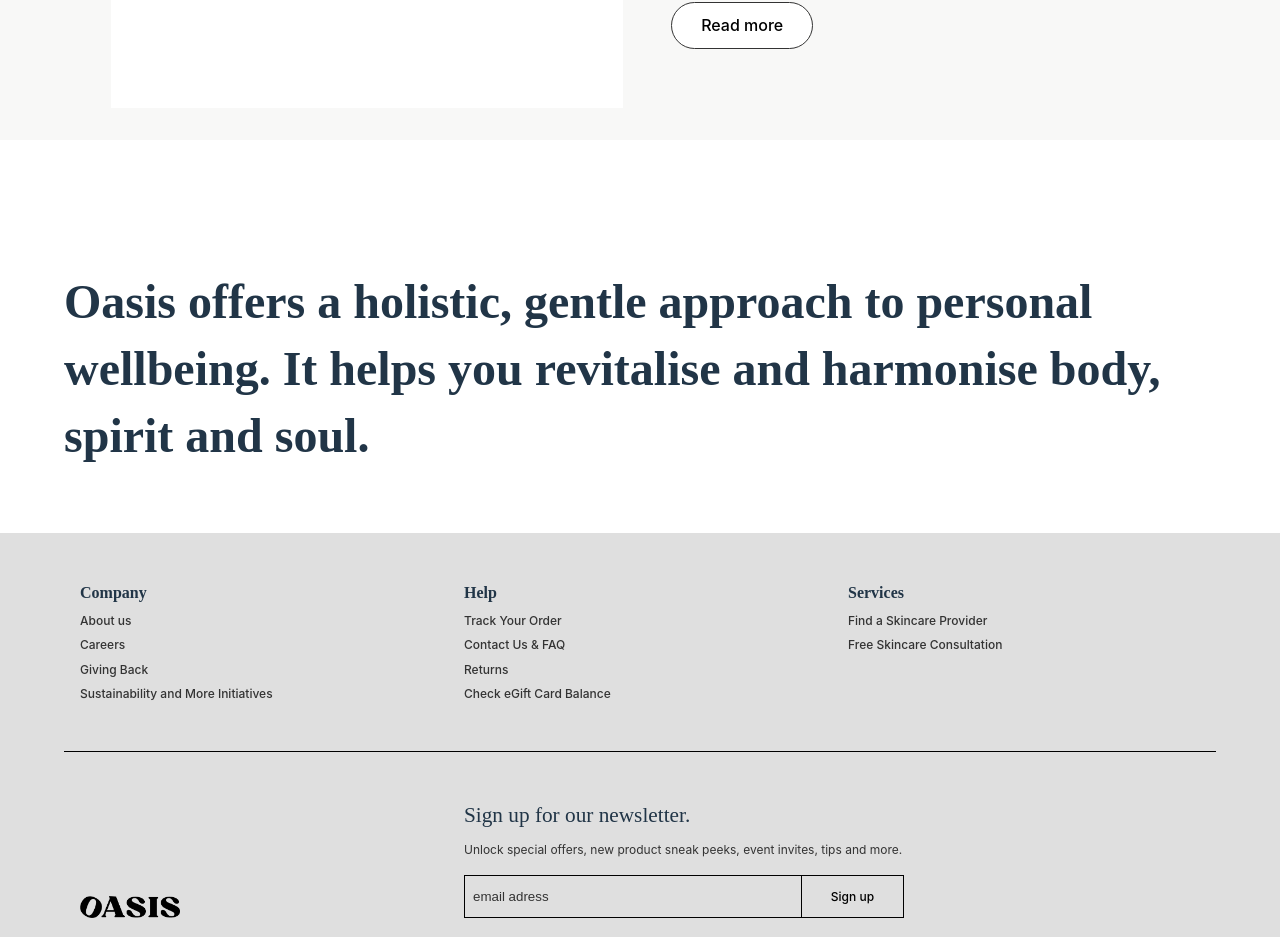
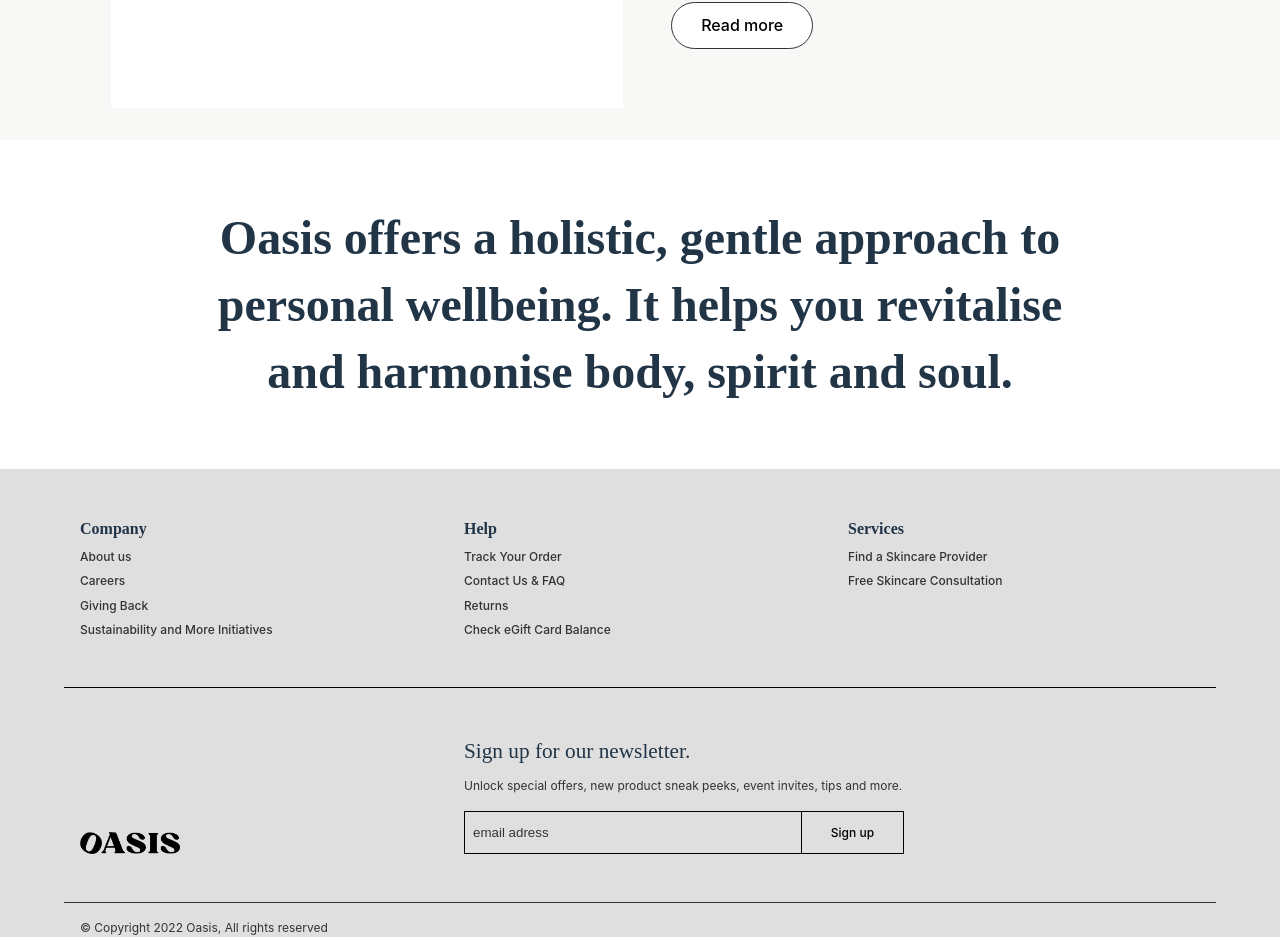
Before and after one commit to ellensofia/e-commerce, a React (Vite) app: page / in a window 1280 px wide. Shown: the part 2324-3261 px from the top of the page. Built offline with nearby package versions, Linux system fonts and the light colour scheme; no server answers.

Commit message:
style changes

```diff
--- a/src/assets/components/TextSection.tsx
+++ b/src/assets/components/TextSection.tsx
@@ -14,15 +14,17 @@ export default function TextSection() {
 const Text = styled.h2`
   font-size: 3rem;
   line-height: 1.4;
-  padding: 8rem 4rem 4rem 4rem;
+  text-align: center;
+  max-width: 55rem;
+  margin: 4rem auto;
 
   @media (max-width: 900px) {
     font-size: 2rem;
-    padding: 4rem 4rem 2rem 4rem;
+    padding: 4rem;
   }
 
   @media (max-width: 600px) {
     font-size: 1.8rem;
-    padding: 4rem 2rem 2rem 2rem;
+    padding: 2rem;
   }
 `;
```
